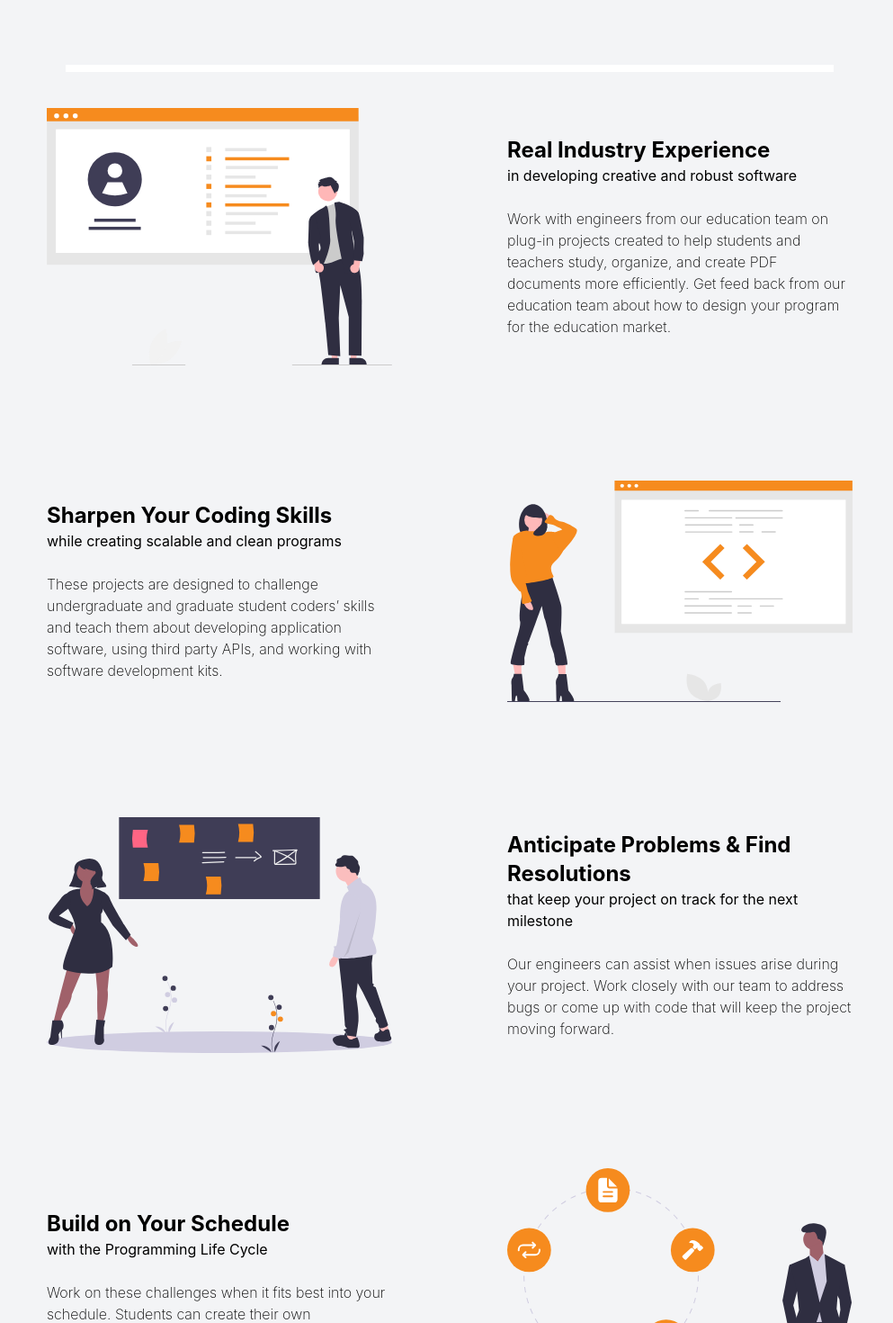
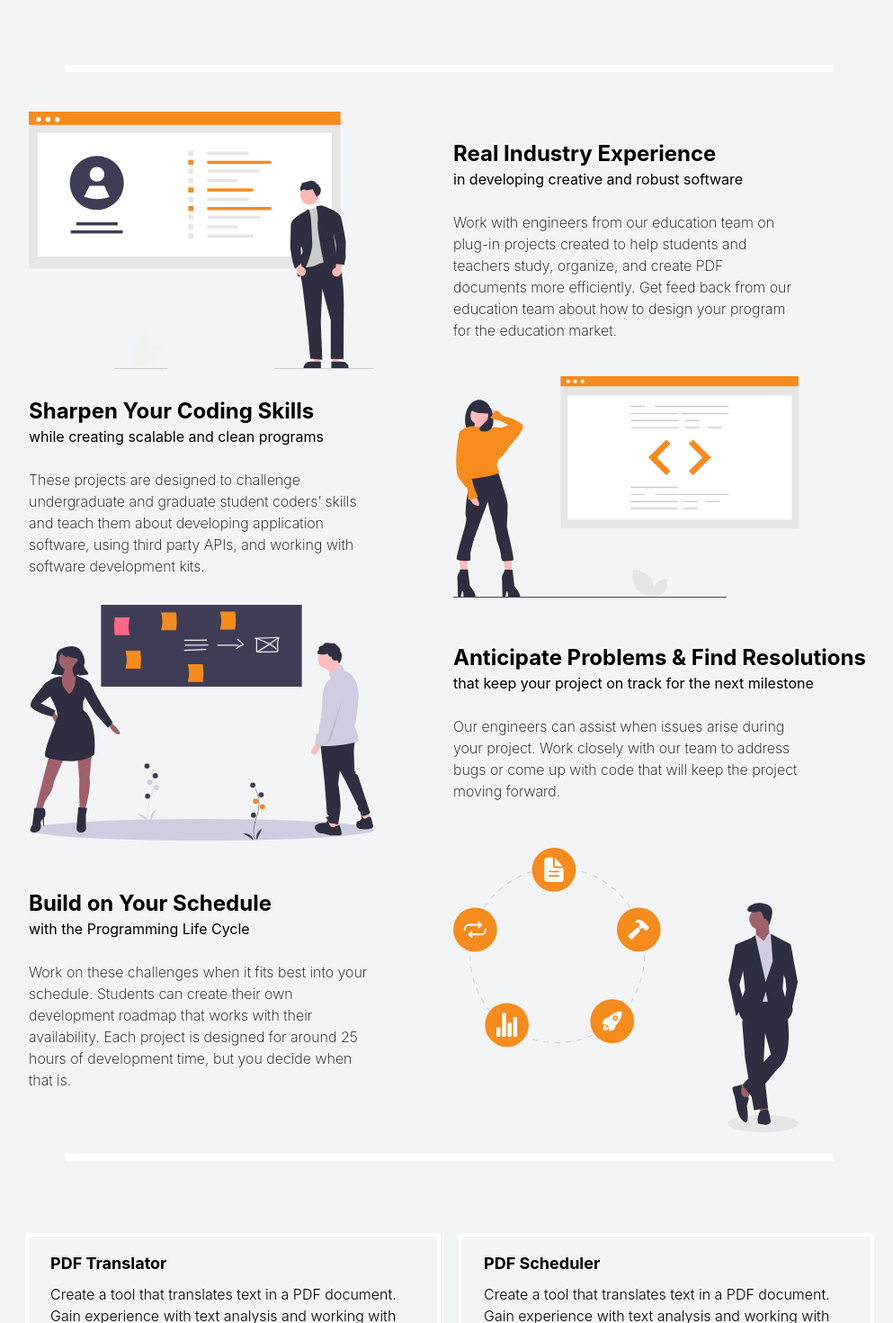
Before and after one commit to alexzhuisme/student-challenge-landing-page, a React (Create React App) app: page / in a window 1280 px wide. Shown: the part 580-2050 px from the top of the page at 90% size, without its empty margins (140-1133 px from the left). Built offline with nearby package versions, Linux system fonts and the light colour scheme.

Commit message:
responsive update

```diff
--- a/src/App.js
+++ b/src/App.js
@@ -3,7 +3,6 @@ import Navbar from "./components/Navbar";
 import Banner from "./components/Banner";
 import Challenge from "./components/Challenge";
 import Projects from "./components/projects";
-// import Reasons from "./components/Reasons";
 import Benefits from "./components/Benefits";
 import Divider from "./components/Divider";
 import Create from "./components/Create";
@@ -16,7 +15,6 @@ function App() {
         <Banner/>
         <Challenge/>
         <Divider/>
-        {/*<Reasons/>*/}
         <Benefits/>
         <Divider/>
         <Projects/>
--- a/src/components/Benefits.js
+++ b/src/components/Benefits.js
@@ -1,54 +1,70 @@
 export default function Benefits() {
   return (
-    <div className="grid grid-cols-2 gap-32">
-      <div className="flex justify-end items-center">
-        <img src="/SVG/updated_resume.svg" alt="" className="w-96"/>
+    <div className="flex flex-wrap -mx-1 overflow-hidden sm:-mx-1 md:-mx-1 lg:-mx-1 xl:-mx-1">
+
+
+      <div
+        className="order-1 my-1 px-1 w-full overflow-hidden sm:my-1 sm:px-1 sm:w-full md:my-1 md:px-1 md:w-full lg:my-1 lg:px-1 lg:w-1/2 xl:my-1 xl:px-1 xl:w-1/2 flex items-center justify-around lg:justify-end">
+        <img src="/SVG/updated_resume.svg" alt="" className="w-96 lg:mr-20"/>
       </div>
-      <div className="flex flex-col justify-center items-start w-96">
+      <div
+        className="order-2 my-1 px-1 w-full overflow-hidden sm:my-1 sm:px-1 sm:w-full md:my-1 md:px-1 md:w-full lg:my-1 lg:px-1 lg:w-1/2 xl:my-1 xl:px-1 xl:w-1/2 flex flex-col justify-center items-center lg:items-start">
         <div>
           <span className="font-bold text-2xl">Real Industry Experience</span> <br/> in developing creative and robust software
         </div>
-        <div className="text-base font-extralight pt-6">
+        <div className="text-base font-extralight pt-6 w-96">
           Work with engineers from our education team on plug-in projects created to help students and teachers study, organize, and create PDF documents more efficiently. Get feed back from our education team about how to design your program for the education market.
         </div>
       </div>
-      <div className="flex justify-end">
-        <div className="w-96 flex flex-col justify-center">
+
+      <div
+        className="order-3 lg:order-4 my-1 px-1 w-full overflow-hidden sm:my-1 sm:px-1 sm:w-full md:my-1 md:px-1 md:w-full lg:my-1 lg:px-1 lg:w-1/2 xl:my-1 xl:px-1 xl:w-1/2 flex items-center justify-around lg:justify-start">
+        <img src="/SVG/proud_coder.svg" alt="" className="w-96"/>
+      </div>
+      <div
+        className="order-4 lg:order-3 my-1 px-1 w-full overflow-hidden sm:my-1 sm:px-1 sm:w-full md:my-1 md:px-1 md:w-full lg:my-1 lg:px-1 lg:w-1/2 xl:my-1 xl:px-1 xl:w-1/2 flex flex-col justify-center items-center lg:items-end">
+        <div className="lg:mr-20">
           <div>
             <span className="font-bold text-2xl">Sharpen Your Coding Skills</span> <br/> while creating scalable and clean programs
           </div>
-          <div className="text-base font-extralight pt-6">
+          <div className="text-base font-extralight pt-6 w-96">
             These projects are designed to challenge undergraduate and graduate student coders’ skills and teach them about developing application software, using third party APIs, and working with software development kits.
           </div>
         </div>
+
       </div>
-      <div className="flex justify-start items-center">
-        <img src="/SVG/proud_coder.svg" alt="" className="w-96"/>
+
+
+      <div
+        className="order-5 my-1 px-1 w-full overflow-hidden sm:my-1 sm:px-1 sm:w-full md:my-1 md:px-1 md:w-full lg:my-1 lg:px-1 lg:w-1/2 xl:my-1 xl:px-1 xl:w-1/2 flex items-center justify-around lg:justify-end">
+        <img src="/SVG/our_solution.svg" alt="" className="w-96 lg:mr-20"/>
       </div>
-      <div className="flex justify-end items-center">
-        <img src="/SVG/our_solution.svg" alt="" className="w-96"/>
-      </div>
-      <div className="flex flex-col justify-center items-start w-96">
+      <div
+        className="order-6 my-1 px-1 w-full overflow-hidden sm:my-1 sm:px-1 sm:w-full md:my-1 md:px-1 md:w-full lg:my-1 lg:px-1 lg:w-1/2 xl:my-1 xl:px-1 xl:w-1/2 flex flex-col justify-center items-center lg:items-start">
         <div>
           <span className="font-bold text-2xl">Anticipate Problems & Find Resolutions</span> <br/> that keep your project on track for the next milestone
         </div>
-        <div className="text-base font-extralight pt-6">
+        <div className="text-base font-extralight pt-6 w-96">
           Our engineers can assist when issues arise during your project. Work closely with our team to address bugs or come up with code that will keep the project moving forward.
         </div>
       </div>
-      <div className="flex justify-end">
-        <div className="w-96 flex flex-col justify-center">
+
+
+      <div
+        className="order-7 lg:order-8 my-1 px-1 w-full overflow-hidden sm:my-1 sm:px-1 sm:w-full md:my-1 md:px-1 md:w-full lg:my-1 lg:px-1 lg:w-1/2 xl:my-1 xl:px-1 xl:w-1/2 flex items-center justify-around lg:justify-start">
+        <img src="/SVG/product_iteration.svg" alt="" className="w-96"/>
+      </div>
+      <div
+        className="order-8 lg:order-7 my-1 px-1 w-full overflow-hidden sm:my-1 sm:px-1 sm:w-full md:my-1 md:px-1 md:w-full lg:my-1 lg:px-1 lg:w-1/2 xl:my-1 xl:px-1 xl:w-1/2 flex flex-col justify-center items-center lg:items-start lg:items-end">
+        <div className="lg:mr-20">
           <div>
             <span className="font-bold text-2xl">Build on Your Schedule</span> <br/> with the Programming Life Cycle
           </div>
-          <div className="text-base font-extralight pt-6">
+          <div className="text-base font-extralight pt-6 w-96">
             Work on these challenges when it fits best into your schedule. Students can create their own development roadmap that works with their availability. Each project is designed for around 25 hours of development time, but you decide when that is.
           </div>
         </div>
       </div>
-      <div className="flex justify-start items-center">
-        <img src="/SVG/product_iteration.svg" alt="" className="w-96"/>
-      </div>
     </div>
   )
 }
--- a/src/components/Challenge.js
+++ b/src/components/Challenge.js
@@ -4,9 +4,11 @@ export default function Challenge() {
   return (
     <div className="grid grid-rows-3  grid-flow-col items-center justify-around font-open-sans h-auto w-2/3 max-w-5xl mx-auto">
       <div className="row-span-1 col-span-2 md:text-2xl sm:text-xl lg:text-4xl font-extrabold text-gray-700">Foxit Student Challenge Program</div>
-      <div className="row-span-1 col-span-2 md:text-lg sm:text-base flex flex-col justify-around items-start">
+      {/*<div className="row-span-1 col-span-2 md:text-lg sm:text-base flex flex-col justify-around items-start">*/}
+      <div className="flex flex-col justify-around items-start">
         <div className="font-light text-base pb-4">
-          Foxit Software is looking for talented student coders to complete challenge projects to help sharpen their skills and gain experience working with a major technology company. Work with our Education team to design and develop plug-in programs for Foxit Editor 11. Completed projects will be released as an optional plug-in to millions of Foxit users worldwide.
+          Foxit Software is looking for talented student coders to complete challenge projects to help sharpen their skills and gain experience working with a major technology company.
+          Work with our Education team to design and develop plug-in programs for Foxit Editor 11. Completed projects will be released as an optional plug-in to millions of Foxit users worldwide.
         </div>
         <a href="https://forms.office.com/r/5ZubiwG0TK" target="_blank" rel="noreferrer"
            className="bg-gradient-to-r from-orange-dark to-orange-light w-40 flex justify-center items-center h-10 rounded-md  text-white font-bold shadow-md border-2 border-white"
--- a/src/components/projects.js
+++ b/src/components/projects.js
@@ -23,9 +23,6 @@ const project = [
   }
 ]
 
-//Come up with your own PDF plug in idea and submit it as a Challenge. Get creative and create a feature inspired by your own document needs.
-
-
 export default function Projects() {
   return (
     <div className="mx-auto max-w-5xl p-10 grid grid-cols-2 sm:grid-cols-2 md:grid-cols-2 lg:grid-cols-2 xl:grid-cols-2 gap-5">
```
